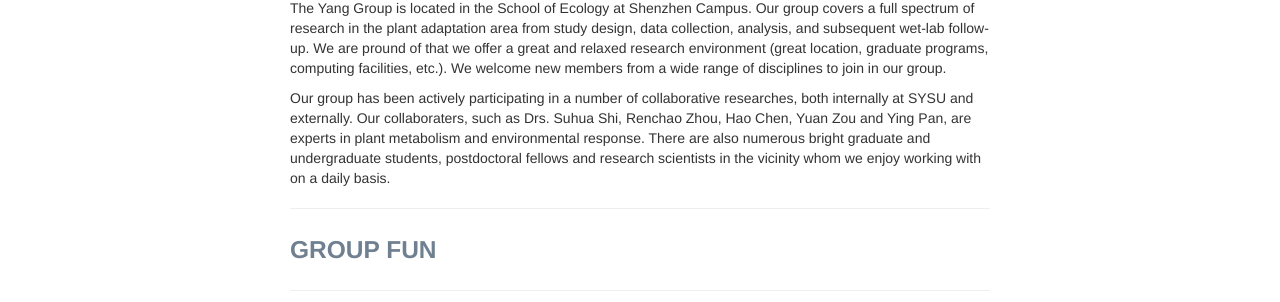
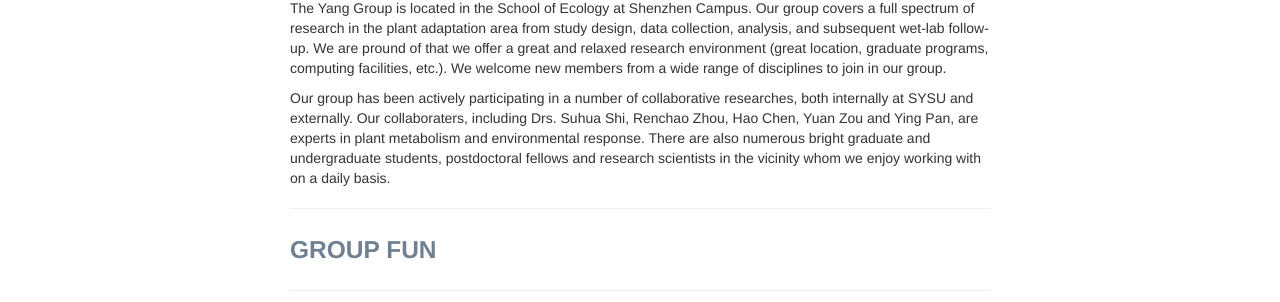
Before and after one commit to yuchenyanggroup/yuchenyanggroup.github.io, a Jekyll site: the page built from index.md, in a window 1280 px wide. Shown: the part 506-808 px from the top of the page. Built offline with Jekyll 4.4.1, drawn with Linux system fonts in a browser that asks for light colours.

Commit message:
Update index.md

```diff
--- a/index.md
+++ b/index.md
@@ -13,7 +13,7 @@ The focus of my research is on the development of statistical methods for single
 
 The Yang Group is located in the School of Ecology at Shenzhen Campus. Our group covers a full spectrum of research in the plant adaptation area from study design, data collection, analysis, and subsequent wet-lab follow-up. We are pround of that we offer a great and relaxed research environment (great location, graduate programs, computing facilities, etc.). We welcome new members from a wide range of disciplines to join in our group.
 
-Our group has been actively participating in a number of collaborative researches, both internally at SYSU and externally. Our collaboraters, such as Drs. Suhua Shi, Renchao Zhou, Hao Chen, Yuan Zou and Ying Pan, are experts in plant metabolism and environmental response. There are also numerous bright graduate and undergraduate students, postdoctoral fellows and research scientists in the vicinity whom we enjoy working with on a daily basis.
+Our group has been actively participating in a number of collaborative researches, both internally at SYSU and externally. Our collaboraters, including Drs. Suhua Shi, Renchao Zhou, Hao Chen, Yuan Zou and Ying Pan, are experts in plant metabolism and environmental response. There are also numerous bright graduate and undergraduate students, postdoctoral fellows and research scientists in the vicinity whom we enjoy working with on a daily basis.
 
 ---
 
```
